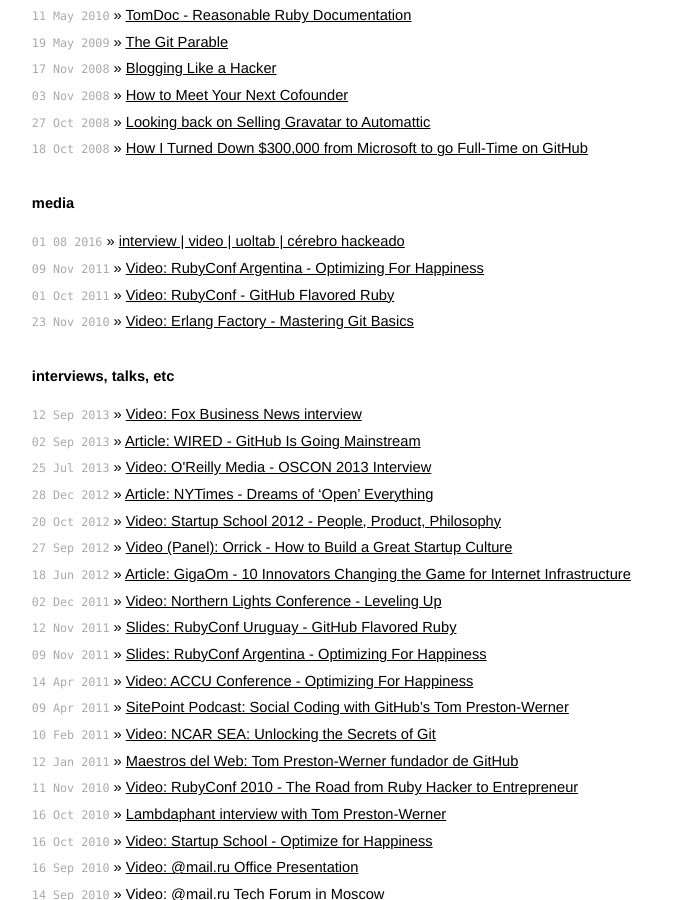
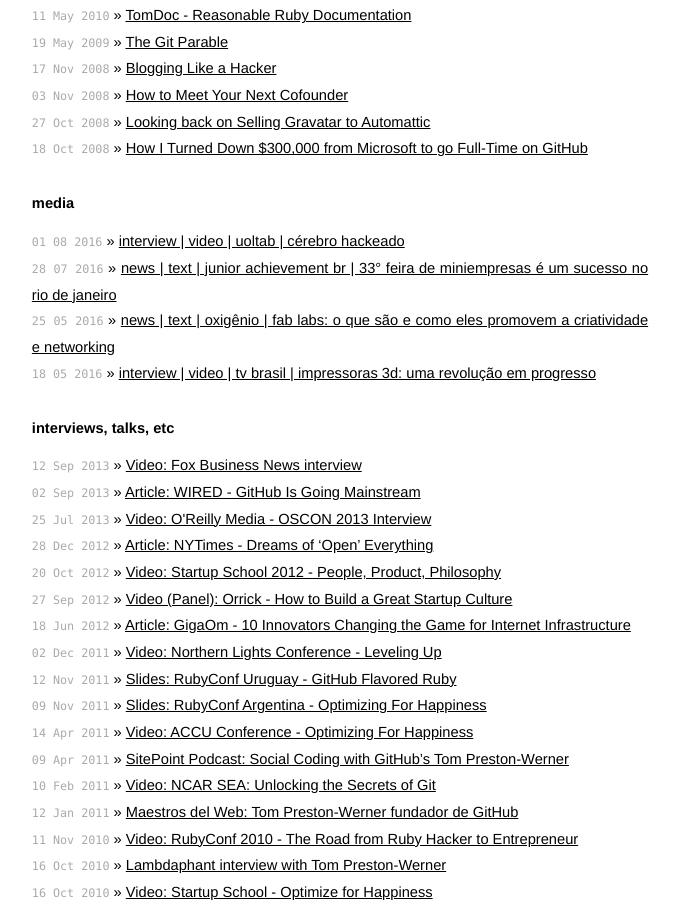
Before and after one commit to mojombo/mojombo.github.io, a Jekyll site: the page built from index.html, in a window 1280 px wide and 900 px high, scrolled down 373 px. Shown: the whole window, without its empty margins (300-979 px from the left). Built offline with Jekyll 4.4.1, drawn with Linux system fonts in a browser that asks for light colours.

Commit message:
Update index.html

```diff
--- a/index.html
+++ b/index.html
@@ -14,9 +14,9 @@
   <h1>media</h1>
   <ul class="posts">
     <li><span>01 08 2016</span> &raquo; <a href="https://tab.uol.com.br/neurohacking#ciborgues-e-jedis">interview | video | uoltab | cérebro hackeado</a></li>
-    <li><span>09 Nov 2011</span> &raquo; <a href="http://vimeo.com/39016099">Video: RubyConf Argentina - Optimizing For Happiness</a></li>
-    <li><span>01 Oct 2011</span> &raquo; <a href="http://confreaks.com/videos/712-rubyconf2011-github-flavored-ruby">Video: RubyConf - GitHub Flavored Ruby</a></li>
-    <li><span>23 Nov 2010</span> &raquo; <a href="http://vimeo.com/17118008">Video: Erlang Factory - Mastering Git Basics</a></li>
+    <li><span>28 07 2016</span> &raquo; <a href="http://www.jabrasil.org.br/jarj/noticias/33-feira-de-miniempresas-e-um-sucesso-no-rio-de-janeiro">news | text | junior achievement br | 33° feira de miniempresas é um sucesso no rio de janeiro</a></li>
+    <li><span>25 05 2016</span> &raquo; <a href="http://oxigenio.comciencia.br/fab-labs-o-que-sao-e-como-eles-promovem-a-criatividade-e-networking">news | text | oxigênio | fab labs: o que são e como eles promovem a criatividade e networking</a></li>
+    <li><span>18 05 2016</span> &raquo; <a href="http://tvbrasil.ebc.com.br/estudiomovel/episodio/impressoras-3d-uma-revolucao-em-progresso">interview | video | tv brasil | impressoras 3d: uma revolução em progresso</a></li>
   </ul>
 
   <h1>interviews, talks, etc</h1>
```
